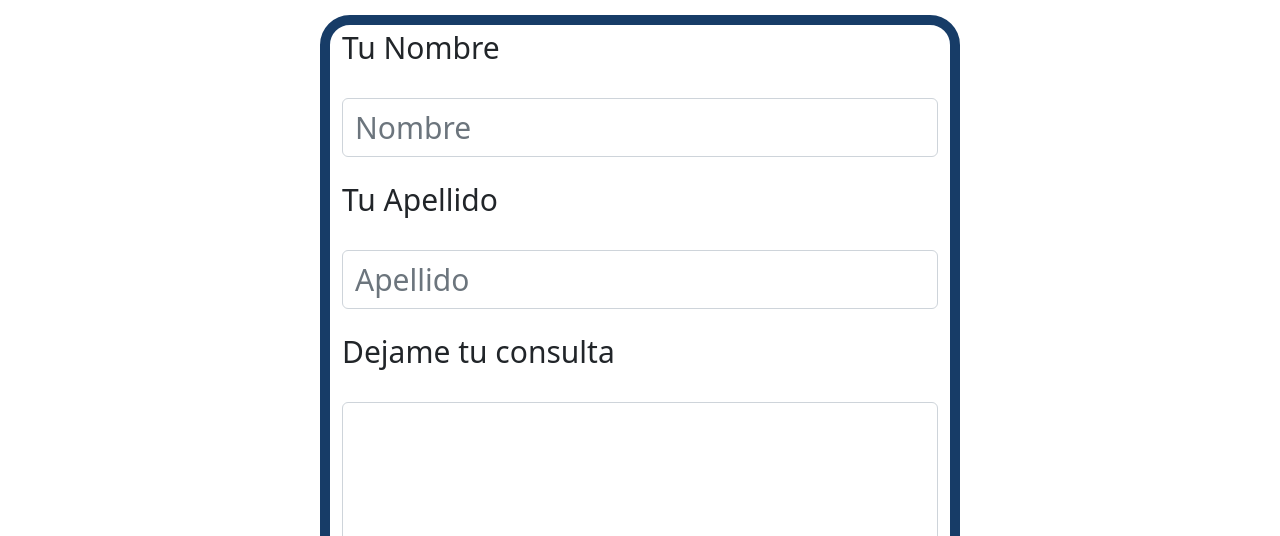
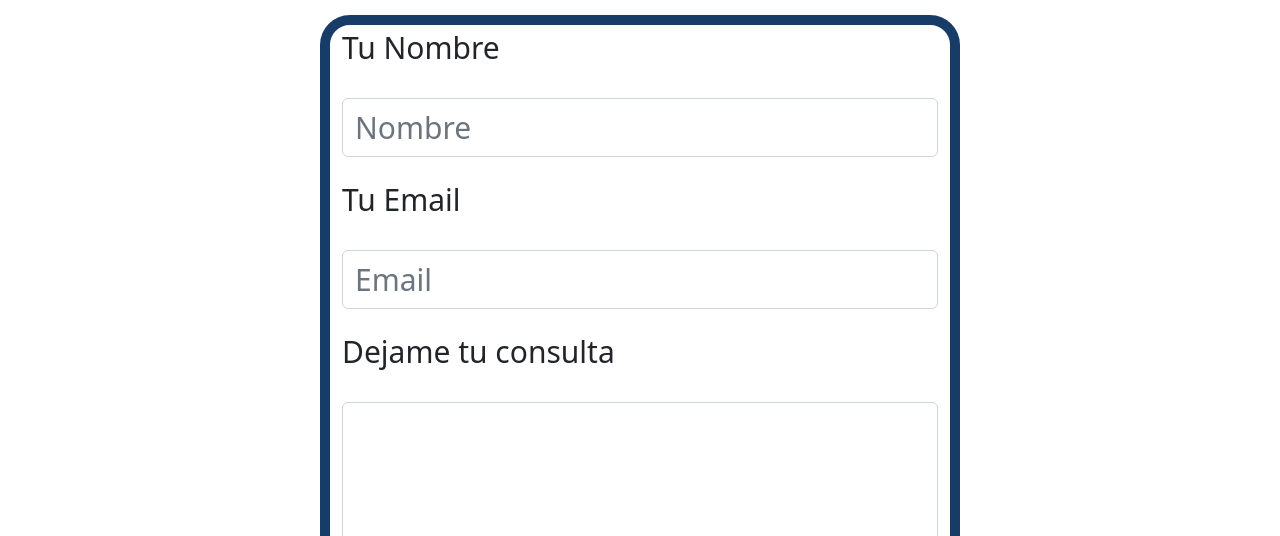
Before and after one commit to Mmaxi1720/proyectofinal-coder, a website: page pages/contact.html in a window 1280 px wide. Shown: the part 264-800 px from the top of the page. Drawn offline with nearby package versions, Linux system fonts and the light colour scheme.

Commit message:
se agrega type y required en contact page

```diff
--- a/pages/contact.html
+++ b/pages/contact.html
@@ -41,9 +41,9 @@
     <h1 class="contact__title">Contactame</h1>
     <div class="container main__form">
     <label for=" exampleFormControlInput1" class="main__form__input form-label">Tu Nombre</label>
-    <input type="text" class="form__input form-control" id="exampleFormControlInput1" placeholder="Nombre">
-    <label for=" exampleFormControlInput1" class="main__form__input form-label">Tu Apellido</label>
-    <input type="text" class="form__input form-control" id="exampleFormControlInput1" placeholder="Apellido">
+    <input type="text" class="form__input form-control" id="name" placeholder="Nombre"  required>
+    <label for=" exampleFormControlInput1" class="main__form__input form-label">Tu Email</label>
+    <input type="email" class="form__input form-control" id="email"  placeholder="Email"  required>
     <label for="exampleFormControlTextarea1" class="main__form__area form-label">Dejame tu consulta</label>
     <textarea class="form__area form-control" id="exampleFormControlTextarea1" rows="3"></textarea>
     <button type="button" class="btn btn-primary btn-lg">Enviar</button>
```
